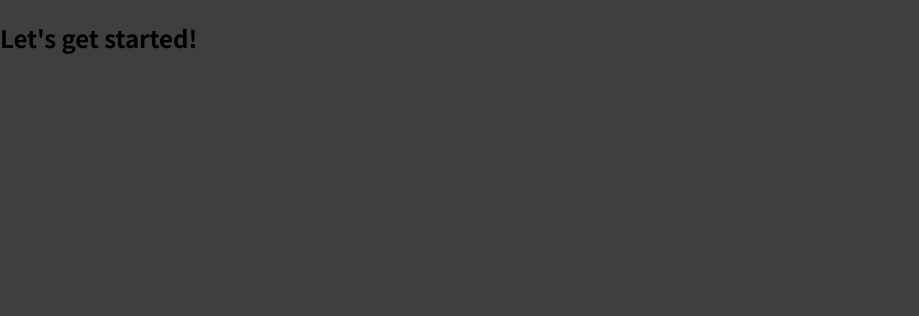
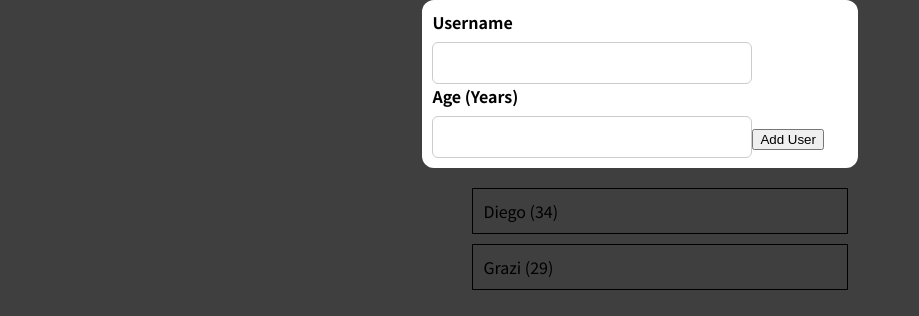
Before and after one commit to DiegoWRost/react-practice-project-max, a React (Create React App) app: page / in a window 1280 px wide. Shown: the top 316 px of the page, without its empty margins (0-919 px from the left). Built offline with nearby package versions, Linux system fonts and the light colour scheme.

Commit message:
Added form and list

```diff
--- a/src/App.js
+++ b/src/App.js
@@ -1,7 +1,32 @@
+import React, { useState } from "react";
+
+import FormUI from "./components/UI/FormUI";
+import UserList from "./components/Users/UserList";
+
+const DUMMY_USERS = [
+  {
+    username: "Diego",
+    age: "34",
+  },
+  {
+    username: "Grazi",
+    age: "29",
+  },
+];
+
 function App() {
+  const [users, setUsers] = useState(DUMMY_USERS);
+
+  const addUser = user => {
+    setUsers((prevUsers) => {
+      return [user, ...prevUsers];
+    });
+  };
+
   return (
     <div>
-      <h2>Let's get started!</h2>
+      <FormUI onSaveData={addUser}></FormUI>
+      <UserList users={users}></UserList>
     </div>
   );
 }
--- /dev/null
+++ b/src/components/UI/FormUI.css
@@ -0,0 +1,26 @@
+.form_controls {
+    background-color: white;
+    border-radius: 12px;
+    display: flex;
+    flex-wrap: wrap;
+    gap: 1rem;
+    margin-bottom: 1rem;
+    text-align: left;
+    margin: auto 33%;
+    padding: 10px;
+}
+
+.form_controls label {
+    font-weight: bold;
+    margin-bottom: 0.5rem;
+    display: block;
+  }
+
+.form_controls input {
+    font: inherit;
+    padding: 0.5rem;
+    border-radius: 6px;
+    border: 1px solid #ccc;
+    width: 20rem;
+    max-width: 100%;
+}
--- /dev/null
+++ b/src/components/UI/FormUI.js
@@ -0,0 +1,48 @@
+import React, { useState } from "react";
+
+import "./FormUI.css";
+
+const FormUI = (props) => {
+  const [enteredUsername, setEnteredUsername] = useState("");
+  const [enteredAge, setEnteredAge] = useState("");
+
+  const usernameChangeHandler = (event) => {
+    setEnteredUsername(event.target.value);
+  };
+
+  const ageChangeHandler = (event) => {
+    setEnteredAge(event.target.value);
+  };
+
+  const submitHandler = (event) => {
+    event.preventDefault();
+
+    const formData = {
+      username: enteredUsername,
+      age: enteredAge,
+    };
+
+    props.onSaveData(formData);
+
+    setEnteredUsername("");
+    setEnteredAge("");
+  };
+
+  return (
+    <div className="form_controls">
+      <form onSubmit={submitHandler}>
+        <label>Username</label>
+        <input
+          type="text"
+          value={enteredUsername}
+          onChange={usernameChangeHandler}
+        />
+        <label>Age (Years)</label>
+        <input type="text" value={enteredAge} onChange={ageChangeHandler}/>
+        <button type="submit">Add User</button>
+      </form>
+    </div>
+  );
+};
+
+export default FormUI;
--- /dev/null
+++ b/src/components/Users/User.css
@@ -0,0 +1,5 @@
+.user {
+    border: 1px solid black;
+    padding: 10px;
+    margin: 10px;
+}
--- /dev/null
+++ b/src/components/Users/User.js
@@ -0,0 +1,11 @@
+import "./User.css"
+
+const User = (props) => {
+  return (
+    <div className="user">
+      {props.username} ({props.age})
+    </div>
+  );
+};
+
+export default User;
--- /dev/null
+++ b/src/components/Users/UserList.css
@@ -0,0 +1,4 @@
+.user_list {
+    margin: auto 33%;
+    margin-top: 20px;
+}
--- /dev/null
+++ b/src/components/Users/UserList.js
@@ -0,0 +1,15 @@
+import User from "./User";
+
+import "./UserList.css"
+
+const UserList = (props) => {
+  return (
+    <ul className="user_list">
+      {props.users.map((user) => (
+        <User username={user.username} age={user.age} />
+      ))}
+    </ul>
+  );
+};
+
+export default UserList;
```
Also changed, not shown: 1 other file (tests, documents, lock files or other folders).
